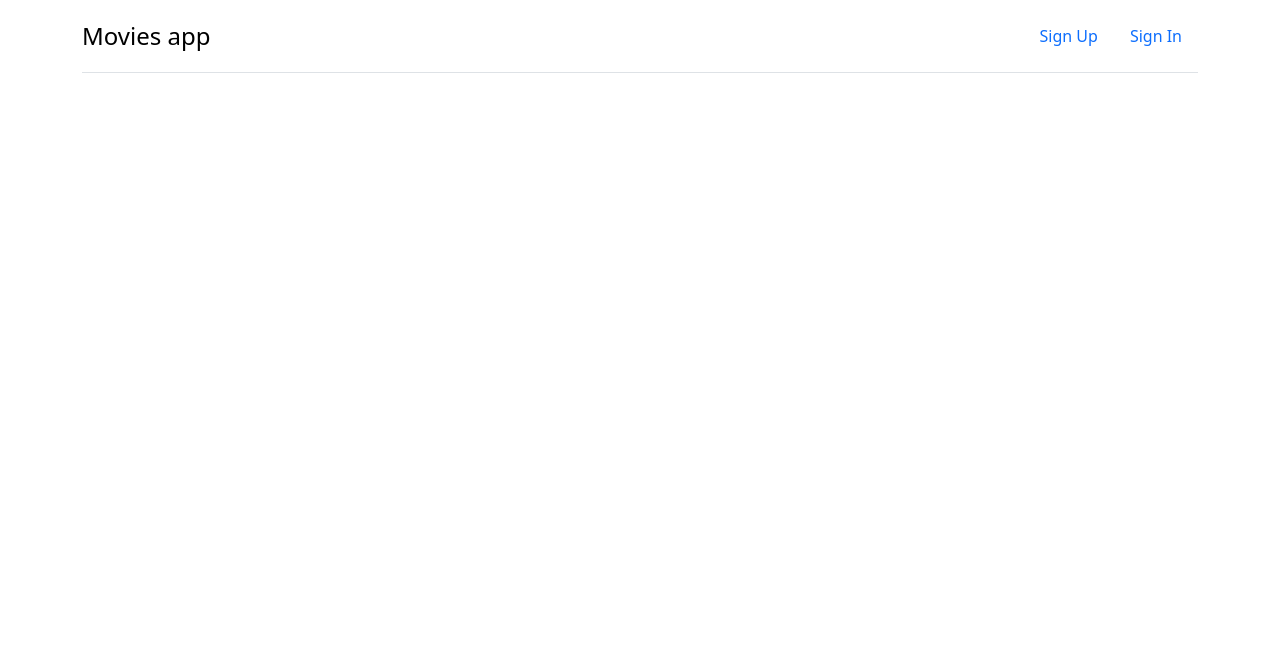
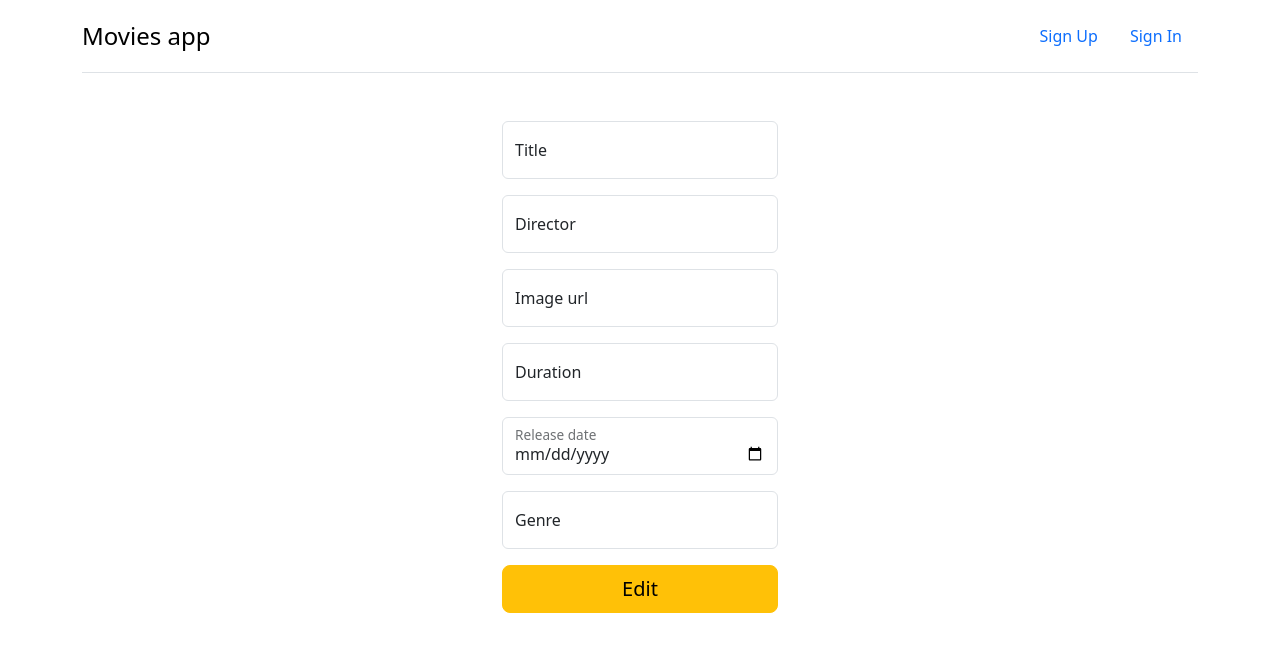
Before and after one commit to NikolaNB1/movies_frontend, a React (Create React App) app: page /movies/edit/1 in a window 1280 px wide. Shown: the top 652 px of the page. Built offline with nearby package versions, Linux system fonts and the light colour scheme; no server answers.

Commit message:
edit movie

```diff
--- a/src/App.js
+++ b/src/App.js
@@ -31,6 +31,7 @@ function App() {
       <Route path="/login" element={<SignIn />}></Route>
       <Route path="/movies/:id" element={<ShowSingleMovie />}></Route>
       <Route path="/add" element={<AddMovie />}></Route>
+      <Route path="/movies/edit/:id" element={<AddMovie />}></Route>
     </Routes>
   );
 }
--- a/src/components/AddMovie.jsx
+++ b/src/components/AddMovie.jsx
@@ -1,10 +1,14 @@
-import { useState } from "react";
-import { useNavigate } from "react-router-dom";
-import { addMovie } from "../service/moviesService";
+import { useEffect, useState } from "react";
+import { useNavigate, useParams } from "react-router-dom";
+import {
+  addMovie,
+  editMovieById,
+  getMovieById,
+} from "../service/moviesService";
 
 const AddMovie = () => {
   const navigate = useNavigate();
-  const [movies, setMovies] = useState({
+  const [movie, setMovie] = useState({
     title: "",
     director: "",
     image_url: "",
@@ -13,39 +17,51 @@ const AddMovie = () => {
     genre: "",
   });
 
+  const { id } = useParams();
+
+  useEffect(() => {
+    if (id) {
+      getMovieById(id).then(({ data }) => {
+        setMovie(data);
+      });
+    }
+  }, [id]);
+
   const handleSubmit = (event) => {
     event.preventDefault();
-    if (movies.title.length === 0) {
+    if (movie.title.length === 0) {
       return alert(`Polje Title ne moze biti prazno`);
     }
-    if (movies.director.length === 0) {
+    if (movie.director.length === 0) {
       return alert(`Polje Director ne moze biti prazno`);
     }
-    if (movies.image_url.length === 0) {
+    if (movie.image_url.length === 0) {
       return alert(`Polje Image url mora biti url`);
     }
-    if (movies.duration.length === 0) {
+    if (movie.duration.length === 0) {
       return alert(`Polje Duration ne moze biti prazno`);
     }
-    if (movies.duration < 1 || movies.duration > 300) {
+    if (movie.duration < 1 || movie.duration > 300) {
       return alert(`Polje Duration mora biti izmedju 1 i 300 minuta`);
     }
-    if (movies.release_date.length === 0) {
+    if (movie.release_date.length === 0) {
       return alert(`Polje Release date ne moze biti prazno`);
     }
-    if (movies.genre.length === 0) {
+    if (movie.genre.length === 0) {
       return alert(`Polje Genre ne moze biti prazno`);
     }
-
+    if (id) {
+      editMovieById(id, movie);
+    } else {
       addMovie(
-      movies.title,
-      movies.director,
-      movies.image_url,
-      movies.duration,
-      movies.release_date,
-      movies.genre
+        movie.title,
+        movie.director,
+        movie.image_url,
+        movie.duration,
+        movie.release_date,
+        movie.genre
       );
-    setMovies({
+      setMovie({
         title: "",
         director: "",
         image_url: "",
@@ -53,12 +69,13 @@ const AddMovie = () => {
         release_date: "",
         genre: "",
       });
+    }
     navigate("/");
   };
 
   const handleInputChange = (event) => {
     const { name, value } = event.target;
-    setMovies((prevState) => ({
+    setMovie((prevState) => ({
       ...prevState,
       [name]: value,
     }));
@@ -69,12 +86,12 @@ const AddMovie = () => {
       <form
         className="container mt-5"
         style={{ width: "300px" }}
-        onSubmit={(event) => handleSubmit(event, movies)}
+        onSubmit={(event) => handleSubmit(event, movie)}
       >
         <div className="form-floating mt-3">
           <input
             name="title"
-            value={movies.title}
+            value={movie.title}
             type="text"
             className="form-control"
             onChange={handleInputChange}
@@ -85,7 +102,7 @@ const AddMovie = () => {
         <div className="form-floating mt-3">
           <input
             name="director"
-            value={movies.director}
+            value={movie.director}
             type="text"
             className="form-control"
             onChange={handleInputChange}
@@ -96,7 +113,7 @@ const AddMovie = () => {
         <div className="form-floating mt-3">
           <input
             name="image_url"
-            value={movies.image_url}
+            value={movie.image_url}
             type="url"
             className="form-control"
             onChange={handleInputChange}
@@ -107,7 +124,7 @@ const AddMovie = () => {
         <div className="form-floating mt-3">
           <input
             name="duration"
-            value={movies.duration}
+            value={movie.duration}
             type="number"
             className="form-control"
             onChange={handleInputChange}
@@ -118,7 +135,7 @@ const AddMovie = () => {
         <div className="form-floating mt-3">
           <input
             name="release_date"
-            value={movies.release_date}
+            value={movie.release_date}
             type="date"
             className="form-control"
             onChange={handleInputChange}
@@ -128,7 +145,7 @@ const AddMovie = () => {
         <div className="form-floating mt-3">
           <input
             name="genre"
-            value={movies.genre}
+            value={movie.genre}
             type="text"
             className="form-control"
             onChange={handleInputChange}
@@ -137,6 +154,15 @@ const AddMovie = () => {
           <label>Genre</label>
         </div>
         <div>
+          {id ? (
+            <button
+              className="w-100 btn btn-lg btn-warning mt-3"
+              type="submit"
+              onClick={handleSubmit}
+            >
+              Edit
+            </button>
+          ) : (
             <button
               className="w-100 btn btn-lg btn-success mt-3"
               type="submit"
@@ -144,6 +170,7 @@ const AddMovie = () => {
             >
               Add
             </button>
+          )}
         </div>
       </form>
     </div>
--- a/src/components/ShowMovies.jsx
+++ b/src/components/ShowMovies.jsx
@@ -32,12 +32,12 @@ const ShowMovies = () => {
                 >
                   View
                 </Link>
-                {/* <Link
+                <Link
                   className="btn btn-outline-warning"
-                  to={`edit/${post.id}`}
+                  to={`edit/${movie.id}`}
                 >
                   Edit
-                </Link> */}
+                </Link>
                 {/* <button
                   className="btn btn-outline-danger"
                   type="delete"
```
Lines whose indentation alone changed are shown as unchanged.
